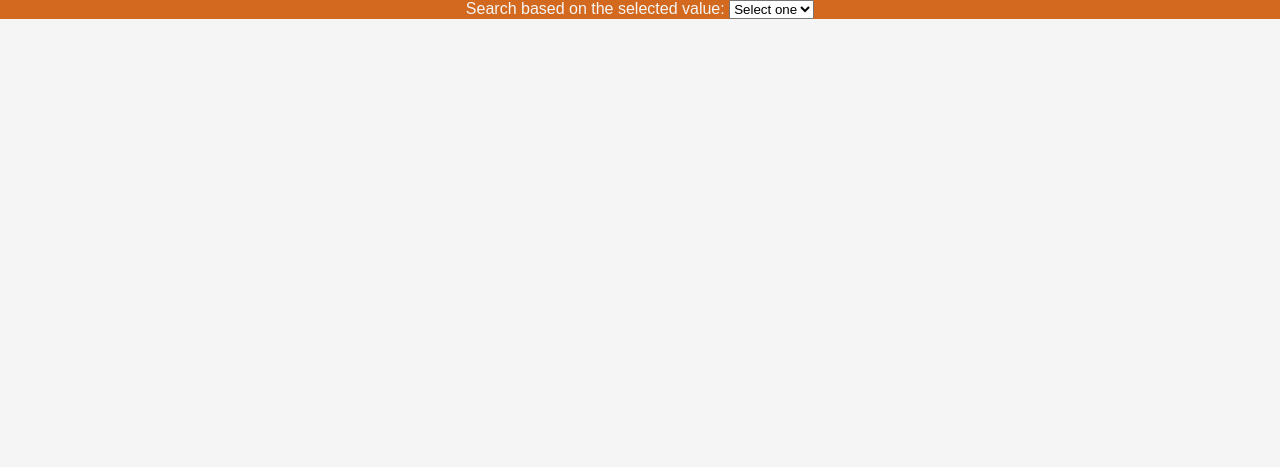
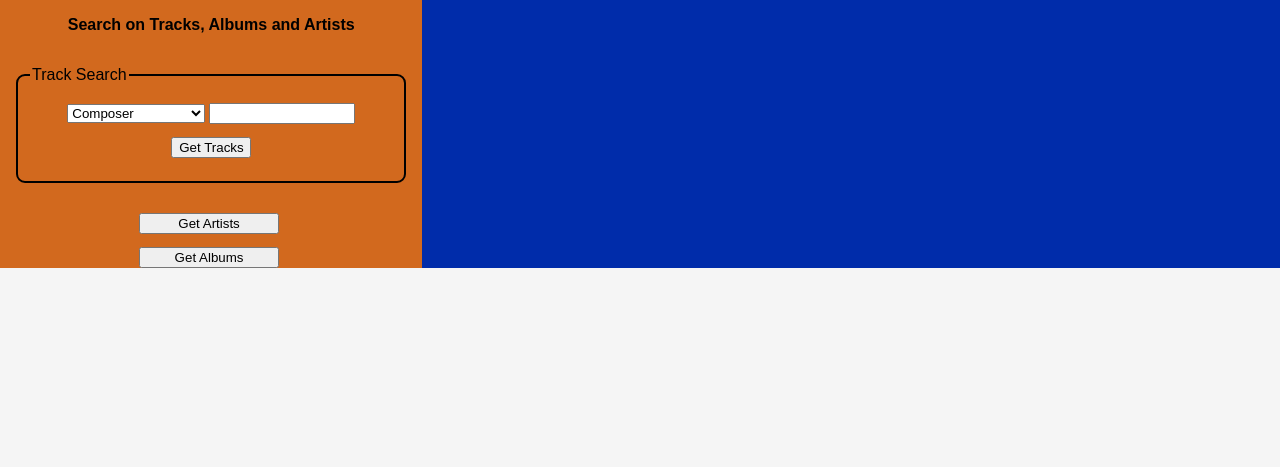
Before and after one commit to NielsJustesen/Web-dev-2nd-Mandatory, a PHP site: page /browse.php in a window 1280 px wide. Shown: the part 48-515 px from the top of the page. Run offline with PHP 8.4, Linux system fonts and the light colour scheme.

Commit message:
better search menu

```diff
--- a/browse.php
+++ b/browse.php
@@ -8,8 +8,16 @@
             if(isset($_COOKIE[$cookieName])){
                 $newTrack = ["Name"=>$_POST["trackName"], "Price"=>$_POST["trackPrice"], "TrackId"=>$_POST["trackId"]];
                 $tracks = unserialize($_COOKIE[$cookieName]);
-                array_push($tracks, $newTrack);
-                setcookie($cookieName, serialize($tracks), time() + (86400 * 30), "/");
+                $containsTrack = false;
+                foreach ($tracks as $key => $value) {
+                    if($newTrack["TrackId"] === $value["TrackId"]){
+                        $containsTrack = true;
+                    }
+                }
+                if(!$containsTrack){
+                    array_push($tracks, $newTrack);
+                    setcookie($cookieName, serialize($tracks), time() + (86400 * 30), "/");
+                }
             }
         }
     }
@@ -28,15 +36,21 @@
         <?php
             include_once("header.php");
         ?>
-        <main>
+        <main id="browseMain">
             <div id="searchByDiv">
-                <span id="info">Search based on the selected value: </span>
-                <select id="searchBy">
-                    <option default>Select one</span>
-                    <option value="track">Track</option>
-                    <option value="artist">Artist</option>
-                    <option value="album">Album</option>
-                </select>
+                <span id="info">Search on Tracks, Albums and Artists </span>
+                <fieldset>
+                    <legend>Track Search</legend>
+                    <select id="order">
+                        <option value="composer">Composer</option>
+                        <option value="artist">Artist</option>
+                        <option value="album">Album</option>
+                    </select>
+                    <input type="text" id="searchBy">
+                    <input type="button" id="getTracksBtn" class="searchOption" value="Get Tracks">
+                </fieldset>
+                <input type="button" id="getArtistsBtn" class="searchOption" value="Get Artists">
+                <input type="button" id="getAlbumsBtn" class="searchOption" value="Get Albums">
             </div>
         </main>
         <?php
--- a/css/styles.css
+++ b/css/styles.css
@@ -6,6 +6,11 @@ body {
 
 main {
     background-color: whitesmoke;
+}
+
+#browseMain {
+    display: flex;
+    background-color: #002caa;
 }
 
 * {
@@ -44,7 +49,8 @@ label {
 }
 
 #info {
-    color: whitesmoke;
+    padding: 1em;
+    font-weight: bold;
 }
 
 fieldset {
@@ -52,8 +58,6 @@ fieldset {
     border-radius: 9px;
     margin: 1em 1em 1em 1em;
     border-color: black;
-    /* display: grid; */
-    /* transform-origin: center; */
 }
 
 #cart {
@@ -131,6 +135,28 @@ footer {
 #searchByDiv {
     text-align: center;
     background-color: chocolate;
+    width: 33%;
+    display: flex;
+    flex-flow: column;
+}
+
+.searchOption {
+    margin: 1em 1em 0em 33%;
+    width: 33%;
+}
+
+#getTracksBtn {
+    width: 6em;
+    margin: 1em;
+}
+
+#trackSearchFieldset {
+    width: auto;
+}
+
+#searchBy, #order {
+    width: 38%;
+    margin: 1em 0 0 0;
 }
 
 #browseDiv {
@@ -162,7 +188,7 @@ td {
 
 #browseResults {
     margin: auto;
-    width: 50%;
+    width: 67%;
     margin-bottom: 5em;
     font-weight: bold;
 }
@@ -172,7 +198,7 @@ td {
 }
 
 tr input {
-    margin: 0em 32% 0em 32%;
+    margin: 1em 32% 0em 32%;
     width: 40%;
     text-align: center;
     border-style: outset;
```
Also changed, not shown: js/profile.js (+5 -6 lines), js/script.js (+68 -100 lines), js/signup.js (+0 -11 lines), profile.php (+26 -11 lines).
